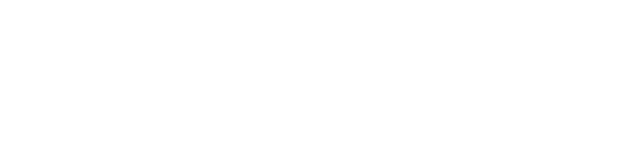
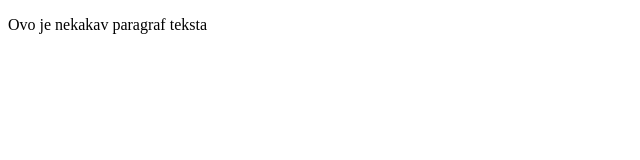
Before and after one commit to majapredojevic/invenit-g2, a plain HTML site: page index.html in a window 1280 px wide. Shown: the whole page, without its empty margins (0-640 px from the left). Drawn offline with Linux system fonts and the light colour scheme.

Commit message:
Second commit

```diff
--- a/index.html
+++ b/index.html
@@ -6,6 +6,8 @@
     <title>Document</title>
 </head>
 <body>
-
+    <div>
+        <p>Ovo je nekakav paragraf teksta</p>
+    </div>
 </body>
 </html>
```
